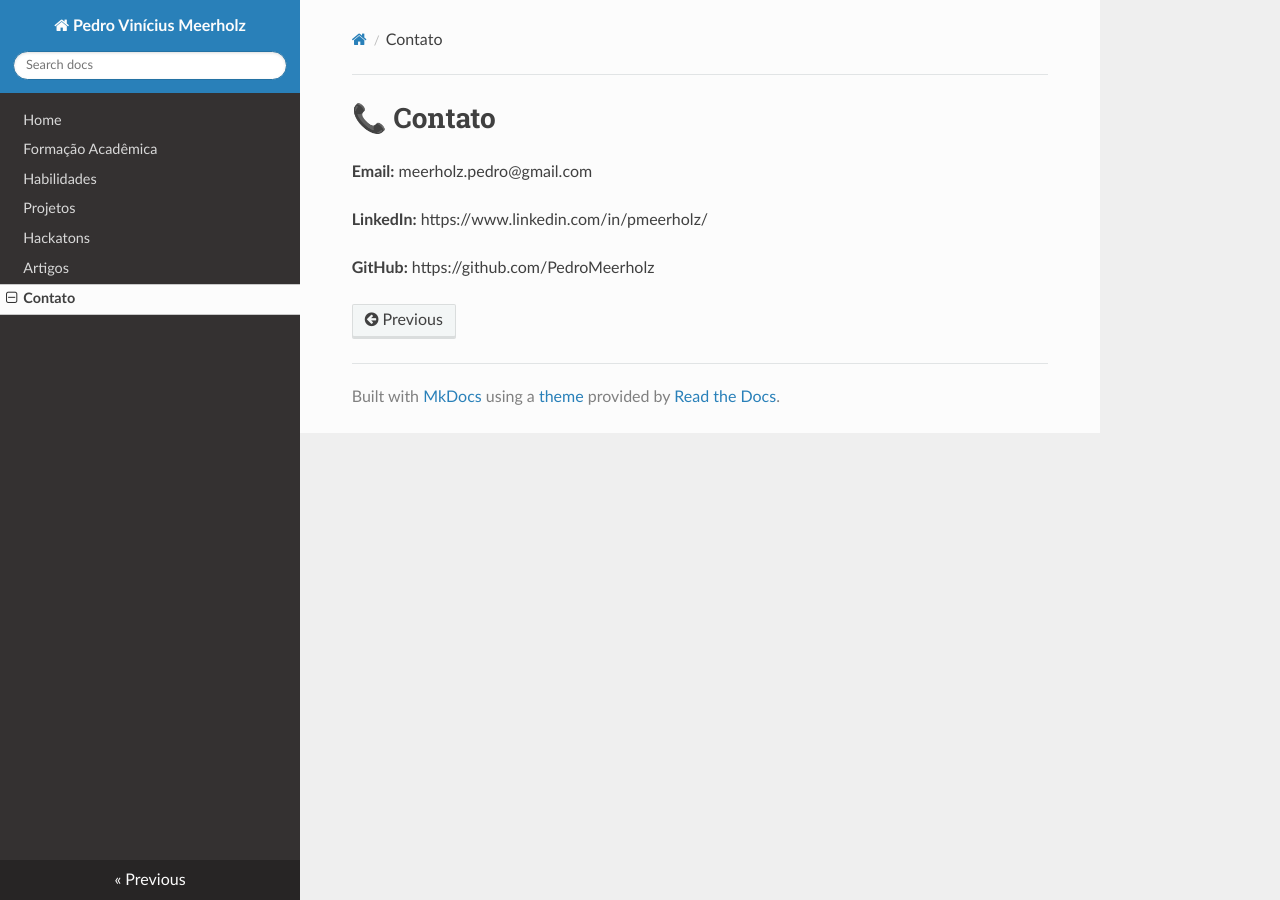
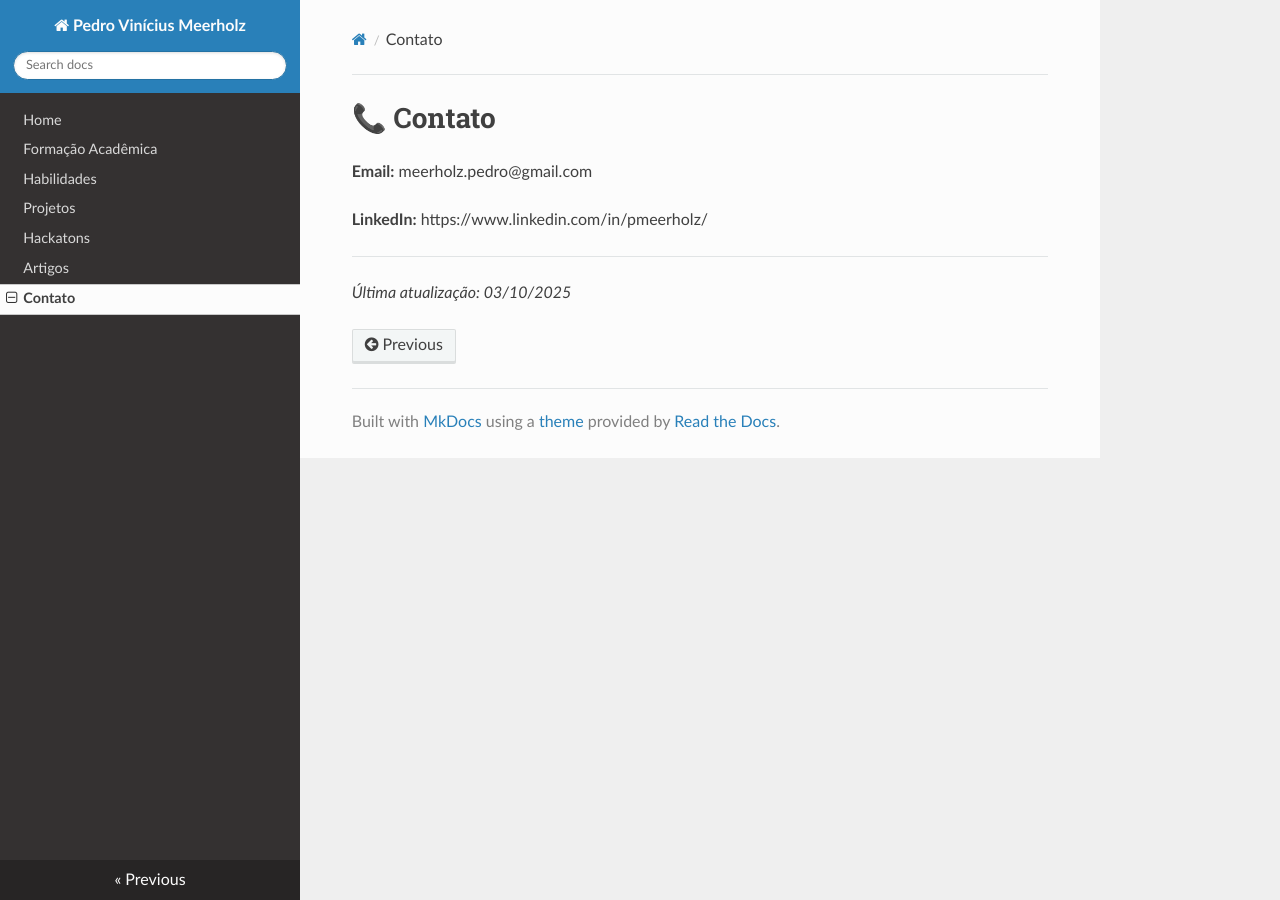
Before and after one commit to PedroMeerholz/portfolio, an MkDocs documentation site: the page built from docs/contact.md, in a window 1280 px wide. Built offline with MkDocs 1.6.1, drawn with Linux system fonts in a browser that asks for light colours; nearby versions of some CDN libraries.

Commit message:
fix: Remoção do link do github da página de contato

```diff
--- a/docs/contact.md
+++ b/docs/contact.md
@@ -4,4 +4,6 @@
 
 **LinkedIn:** https://www.linkedin.com/in/pmeerholz/
 
-**GitHub:** https://github.com/PedroMeerholz
+---
+
+*Última atualização: 03/10/2025*
```
Also changed, not shown: site/contact/index.html, site/index.html, site/search/search_index.json.
